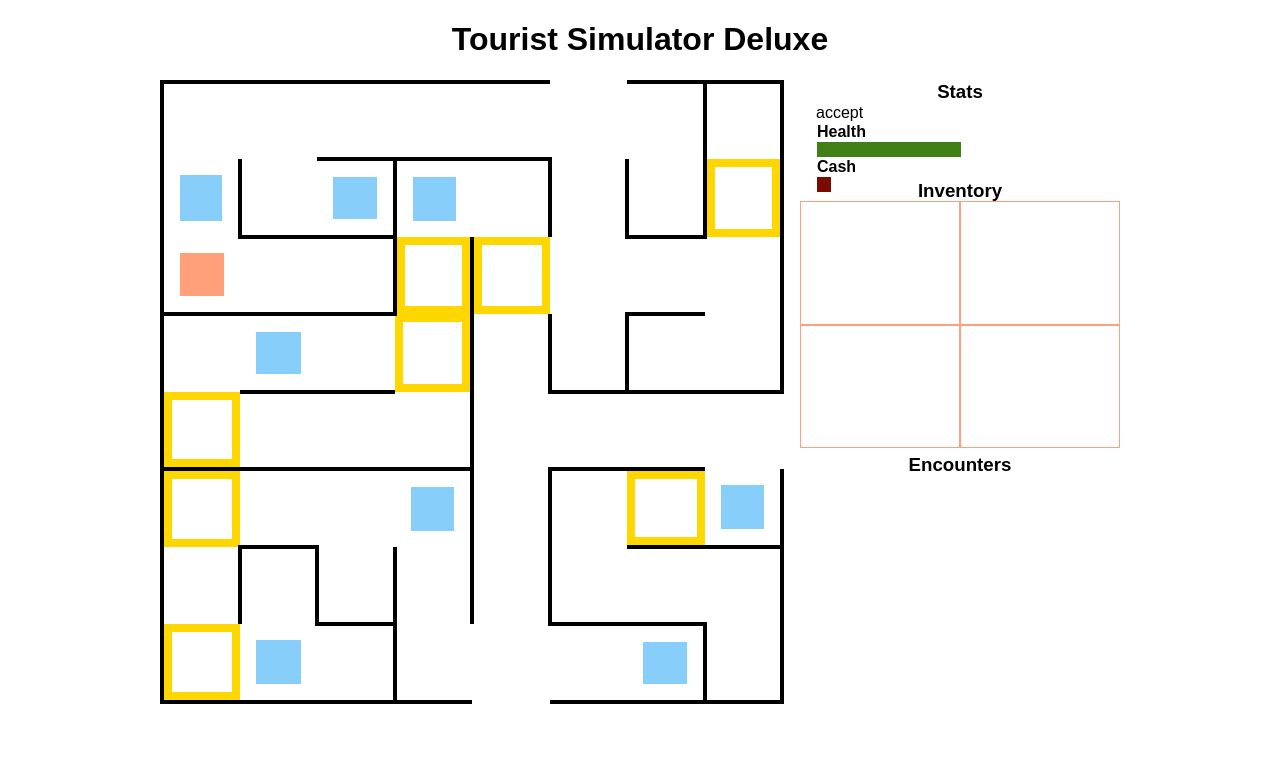
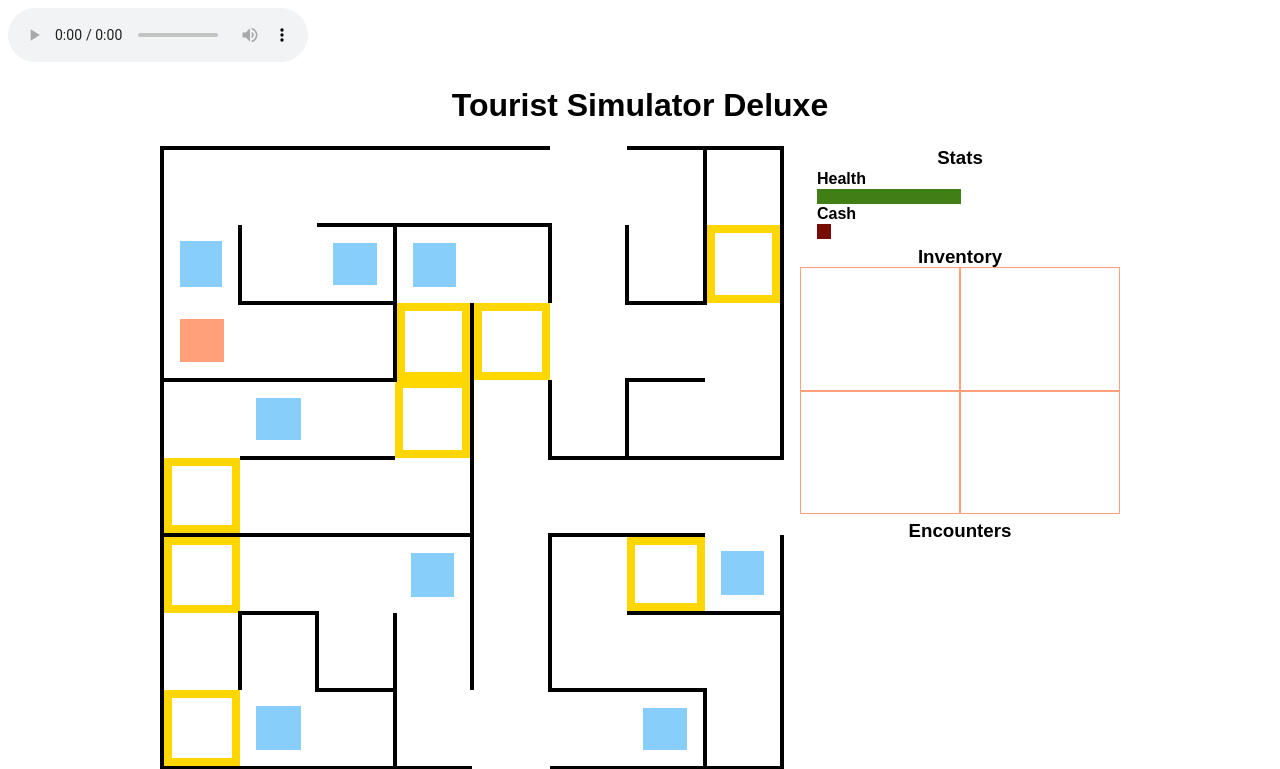
Before and after one commit to chepeniv/tourist_sim, a Flask app: page / in a window 1280 px wide. Shown: the top 769 px of the page. Run offline with Flask 3, Linux system fonts and the light colour scheme; some libraries are stand-ins or nearby versions.

Commit message:
added music to html

```diff
--- a/templates/homepage.html
+++ b/templates/homepage.html
@@ -3,7 +3,7 @@
 
 <head>
 	<meta charset="UTF-8">
-	<meta name="viewport" content="width=device-width, inital-scale=1.0">
+	<meta name="viewport" content="width=device-width, initial-scale=1.0">
 	<title>Tourist Simulator Deluxe</title>
 
 	<link rel="stylesheet" href="static/styles/homepage.css">
@@ -22,6 +22,12 @@
 </head>
 
 <body>
+    <!-- Background Audio with controls for manual playback -->
+    <audio id="audio" autoplay loop controls>
+      <source src="{{ url_for('static', filename='assets/city.mp3') }}" type="audio/mp3">
+      Your browser does not support the audio element.
+    </audio>
+
 	<div class="banner">
 		<h1>Tourist Simulator Deluxe</h1>
 	</div>
@@ -37,7 +43,7 @@
 		<span class="hud">
 			<div class="stats-box">
 				<h3>Stats</h3>
-	accept		<h4>Health</h4>
+				<h4>Health</h4>
 				<div class="health"></div>
 				<h4>Cash</h4>
 				<div class="cash"></div>
```
Also changed, not shown: 2 other files. Lines whose indentation alone changed are shown as unchanged.
